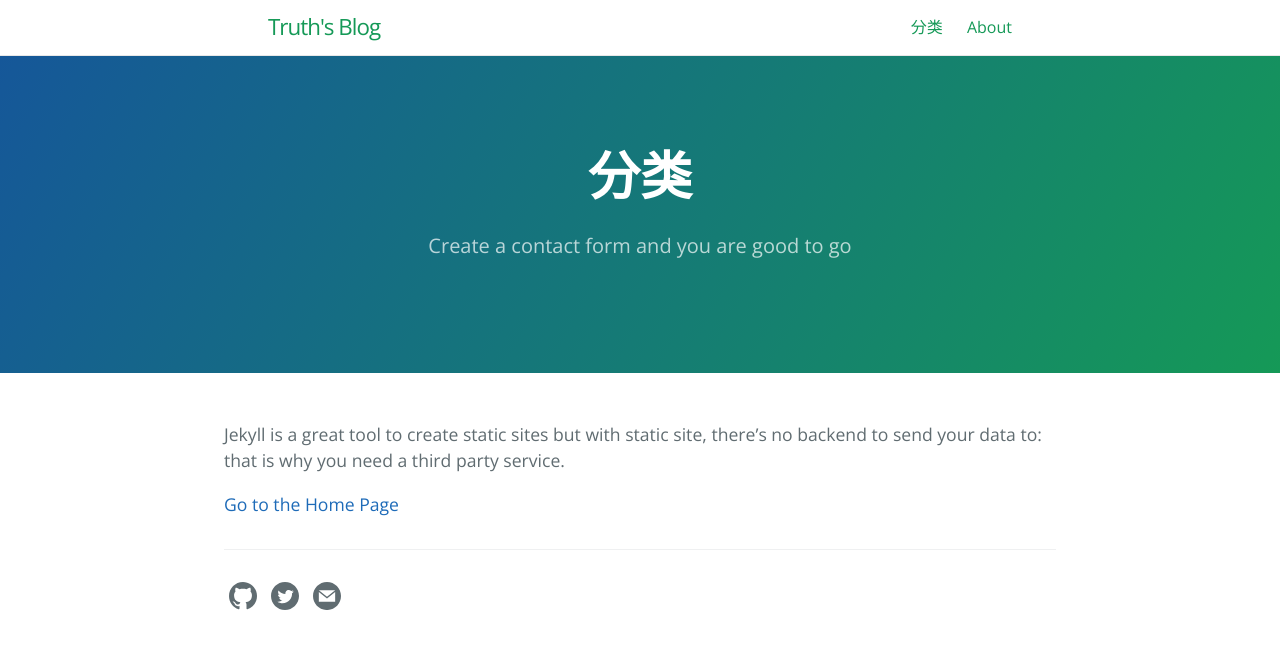
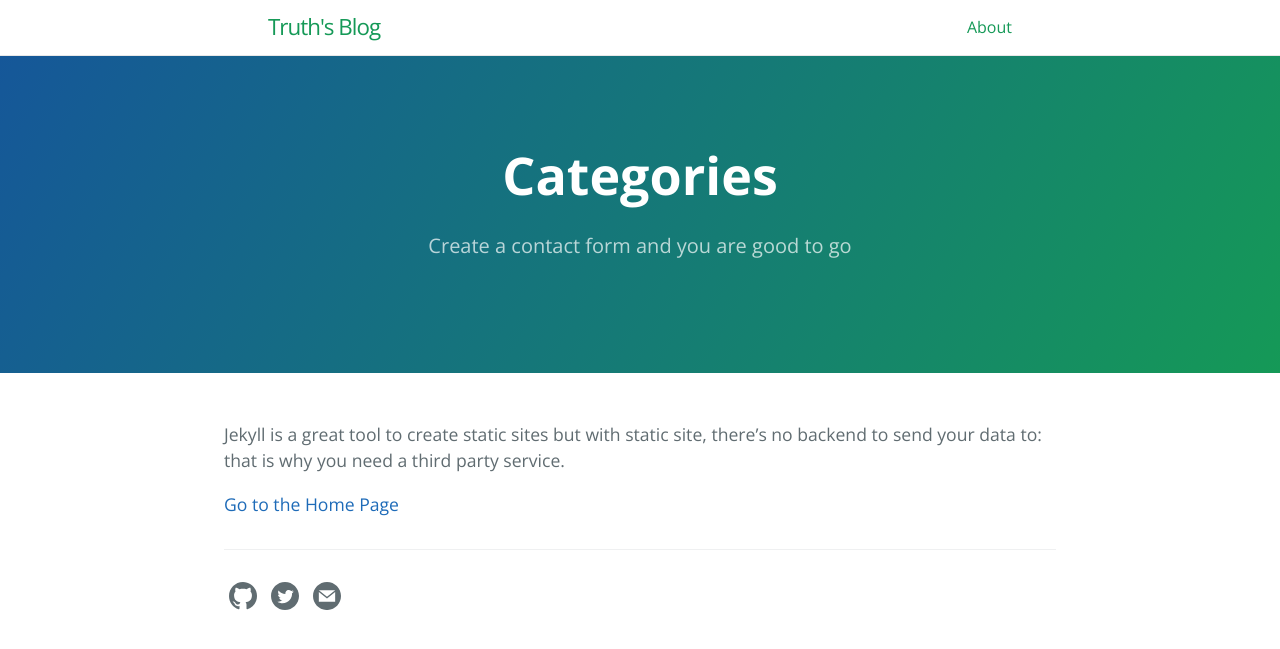
Before and after one commit to Truth-NJU/Truth-NJU.github.io, a Jekyll site: the page built from contact.md, in a window 1280 px wide. Shown: the top 649 px of the page. Built offline with Jekyll 4.4.1, drawn with Linux system fonts in a browser that asks for light colours.

Commit message:
Update contact.md

```diff
--- a/contact.md
+++ b/contact.md
@@ -1,8 +1,8 @@
 ---
 layout: page
-title: 分类
+title: Categories
 tagline: Create a contact form and you are good to go
-ref: 分类
+ref: Categories
 order: 1
 ---
 
```
